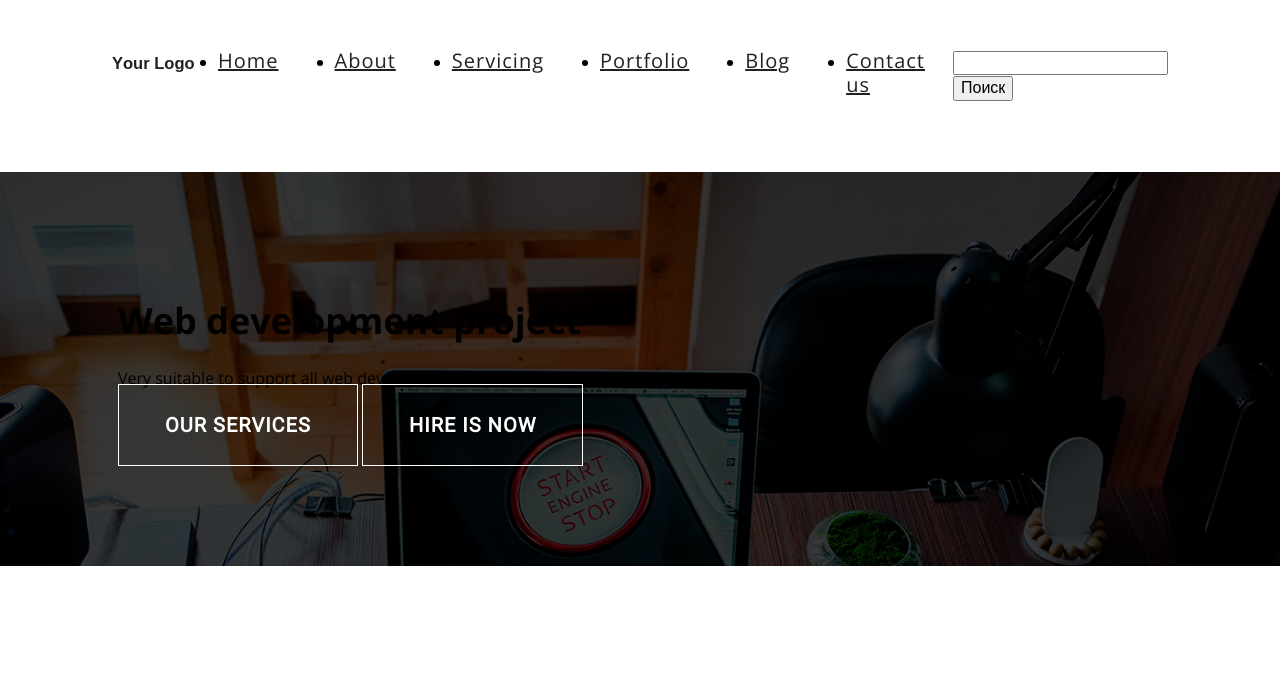
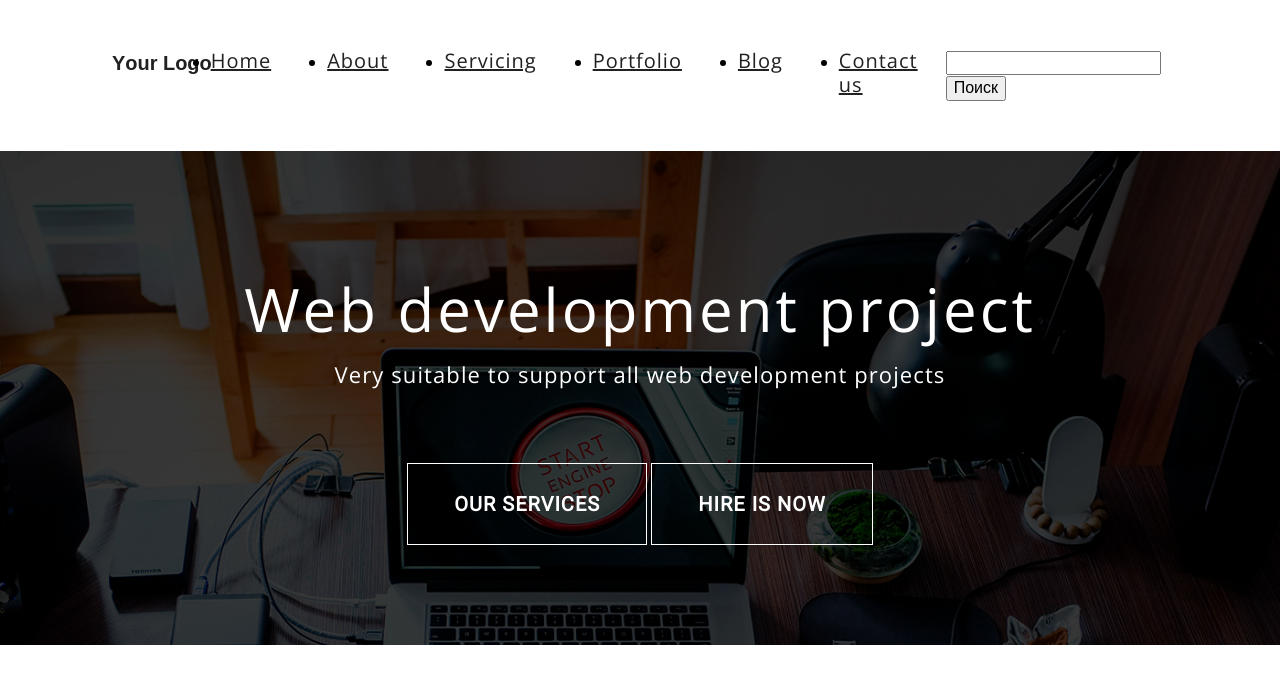
Before and after one commit to psywalker/Responsive-Landing-Demo, a website: page index.html in a window 1280 px wide. Drawn offline with nearby package versions, Linux system fonts and the light colour scheme.

Commit message:
I'm doing header

```diff
--- a/src/scss/components/_site-header.scss
+++ b/src/scss/components/_site-header.scss
@@ -4,14 +4,28 @@
     padding: 50px 112px;
   }
   &__title {
-
+    color: #ffffff;
+    font-size: 60px;
+    font-weight: 400;
+    line-height: 60px;
+    letter-spacing: 3px;
+    text-align: center;
   }
   &__subtitle {
-
+    color: #ffffff;
+    font-size: 22px;
+    font-weight: 400;
+    line-height: 22px;
+    letter-spacing: 1.1px;
+    text-align: center;
   }
   &__main {
     background: url("../../dist/img/head-bg.jpg") no-repeat;
     background-size: cover;
+  }
+  &__btns {
+    text-align: center;
+    margin-top: 108px;
   }
 }
 
@@ -27,6 +41,7 @@
 .nav {
   &-list {
     display: flex;
+    margin: 0;
     &__item {
       margin-left: 56px;
       &:first-child {
```
Also changed, not shown: dist/css/main.css.
